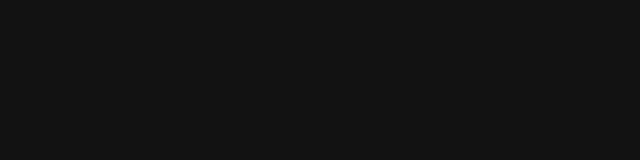
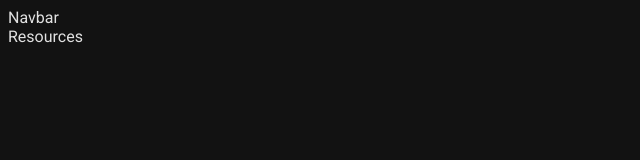
Before and after one commit to pradeepmajji853/DisasterDeck, a React (Vite) app in the folder Frontend/: page /Resouces in a window 1280 px wide. Before the commit this address had no page. Shown: the top 160 px of the page, without its empty margins (0-640 px from the left). Built offline with nearby package versions, Linux system fonts and the light colour scheme.

Commit message:
layout for home page

```diff
--- a/Frontend/src/App.jsx
+++ b/Frontend/src/App.jsx
@@ -3,6 +3,7 @@ import Card from "./components/Card.jsx"
 import Layout from "./Layouts/Layout.jsx";
 import Layout2 from './Layouts/Layout2.jsx';
 import HomePage from './components/HomePage.jsx';
+import Resources from "./components/Resources.jsx"
 import { BrowserRouter as Router, Routes, Route } from "react-router-dom";
 import Register from './components/Register.jsx';
 import Login from "./components/Login.jsx"
@@ -48,6 +49,19 @@ function App() {
           </Layout2>
         }
         />
+         <Route
+        path="/Resouces"
+        element={
+          <Layout2>
+            <div>
+            <Resources/>
+            </div>
+          </Layout2>
+        }
+        />
+
+
+
 
       </Routes>
     </Router>
--- a/Frontend/src/Layouts/Layout2.jsx
+++ b/Frontend/src/Layouts/Layout2.jsx
@@ -4,7 +4,7 @@ import Navbar from '../components/Navbar.jsx';
 const Layout2 = ({ children }) => {
   return (
     <div>
-        <Navbar/>
+      <Navbar/>
         {children}
     </div>
   );
--- a/Frontend/src/components/Navbar.jsx
+++ b/Frontend/src/components/Navbar.jsx
@@ -1,7 +1,8 @@
 const Navbar=()=>{
     return(
-        <div>
+        <div className="Navbar">
             Navbar
+
         </div>
     )
 
--- /dev/null
+++ b/Frontend/src/components/Resources.jsx
@@ -0,0 +1,9 @@
+const Resources=()=>{
+    return(
+        <div className="Resouces">
+Resources
+        </div>
+    )
+
+}
+export default Resources;
```
